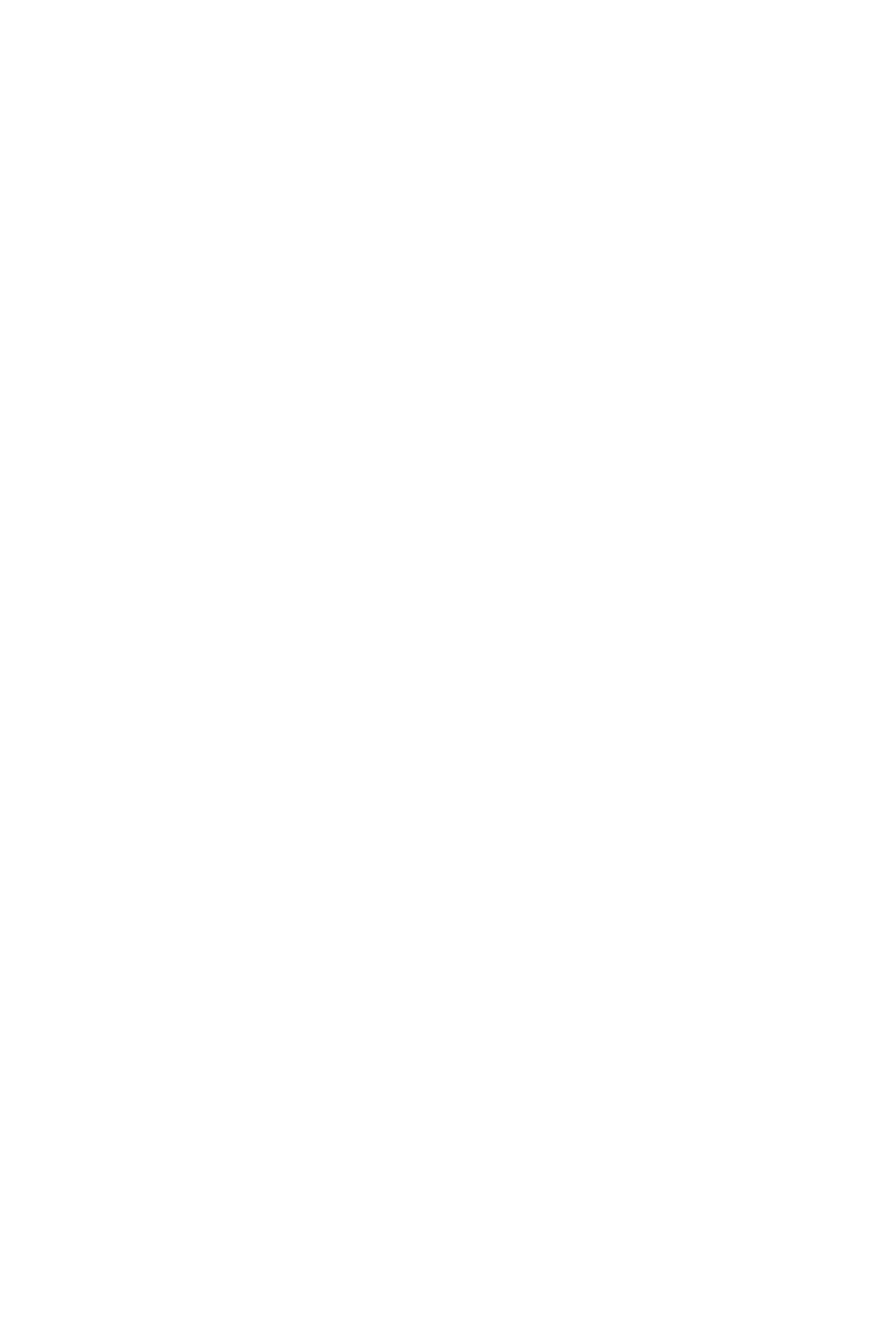
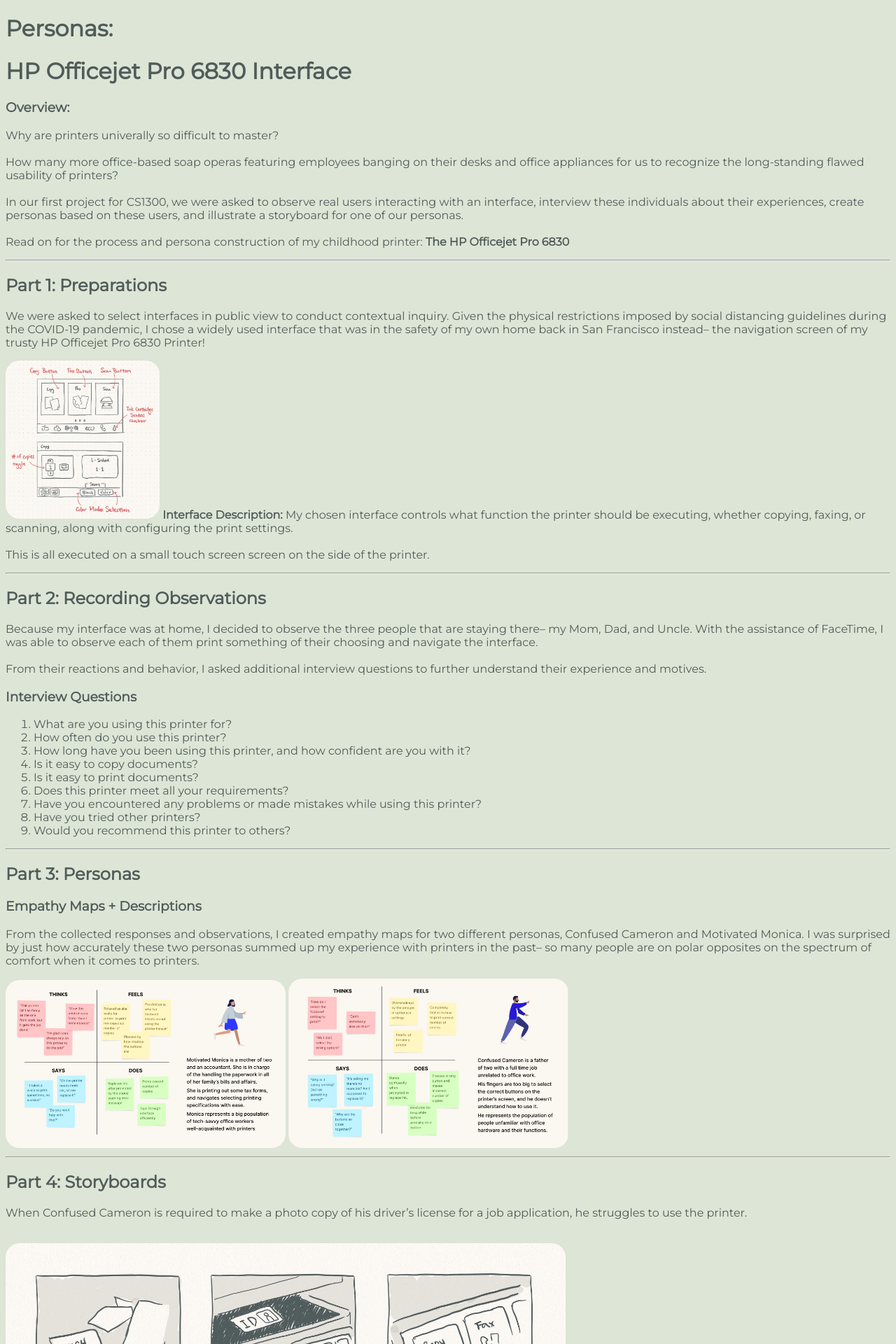
Before and after one commit to theconnieliu/Personas-Storyboarding, a PHP site: page / in a window 1280 px wide. Before the commit the part shown is empty. Shown: the top 1920 px of the page at 70% size. Before the commit the page ends 800 px from the top, so only its background shows below. Run offline with PHP 8.4, Linux system fonts and the light colour scheme.

Commit message:
Finished barebones HTML and CSS

```diff
--- a/home.html
+++ b/home.html
@@ -1,14 +1,133 @@
 <!doctype html>
 
 <html>
+  <main>
   <head>
-    <title>INSERT TITLE HERE!</title>
+    <title></title>
     <link rel="stylesheet" href="index.css">
     <!-- TODO: add additional links here! e.g. fonts, icons, more stylesheets, etc. -->
+    <link href="https://fonts.googleapis.com/css2?family=Montserrat&display=swap" rel="stylesheet">
     <meta content="width=device-width, initial-scale=1" name="viewport" />
   </head>
 
   <body>
     <!-- TODO: put your HTML code here! -->
+    <h1 class= "title">Personas:</h1>
+    <h1 class= "title-accent">HP Officejet Pro 6830 Interface</h1>
+    <h3>Overview:</h3>
+    <p>Why are printers univerally so difficult to master?
+      <br>
+      <br>
+      How many more office-based soap operas featuring employees banging on their desks and office appliances
+      for us to recognize the long-standing flawed usability of printers?
+      <br>
+      <br>
+      In our first project for CS1300, we were asked to observe real users interacting with an interface,
+      interview these individuals about their experiences, create personas based on these users,
+      and illustrate a storyboard for one of our personas.
+      <br>
+      <br>
+      Read on for the process and persona construction of my childhood printer:
+      <b>The HP Officejet Pro 6830</b>
+    </p>
+    <hr>
+
+    <h2>Part 1: Preparations</h2>
+    <p>
+      We were asked to select interfaces in public view to conduct contextual inquiry.
+      Given the physical restrictions imposed by social distancing guidelines during the COVID-19 pandemic,
+      I chose a widely used interface that was in the safety of my own home back in San Francisco instead–
+      the navigation screen of my trusty HP Officejet Pro 6830 Printer!
+    </p>
+    <p>
+      <img class= "interface-sketch" alt= "Sketch of Printer's Touchscreen Interface" src= "images/Persona Interface Sketch.jpg">
+      <b>Interface Description:</b>
+      My chosen interface controls what function the printer should be executing, whether copying, faxing, or scanning,
+      along with configuring the print settings.
+      <br>
+      <br>
+      This is all executed on a small touch screen screen on the side of the printer.
+    </p>
+    <hr>
+
+    <h2>Part 2: Recording Observations</h2>
+    <p>Because my interface was at home, I decided to observe the three people that are staying there–
+      my Mom, Dad, and Uncle. With the assistance of FaceTime, I was able to observe each of them print
+      something of their choosing and navigate the interface.
+      <br>
+      <br>
+      From their reactions and behavior, I asked additional interview questions to further understand their experience
+      and motives.
+    </p>
+
+    <!--Insert Observation Cards Here-->
+    <div class= "observation-cards">
+      <div class= "dad-observation-card">
+
+      </div>
+      <div class = "mom-observation-card">
+
+      </div>
+      <div class = "uncle-observation-card">
+
+      </div>
+    </div>
+
+    <h3>Interview Questions</h3>
+    <ol>
+      <li>What are you using this printer for?</li>
+      <li>How often do you use this printer?</li>
+      <li>How long have you been using this printer, and how confident are you with it?</li>
+      <li>Is it easy to copy documents?</li>
+      <li>Is it easy to print documents?</li>
+      <li>Does this printer meet all your requirements?</li>
+      <li>Have you encountered any problems or made mistakes while using this printer?</li>
+      <li>Have you tried other printers?</li>
+      <li> Would you recommend this printer to others?</li>
+    </ol>
+
+    <!--Insert Interview Response Cards Here-->
+    <div class= "interview-cards">
+      <div class= "dad-interview-card">
+
+      </div>
+      <div class = "mom-interview-card">
+
+      </div>
+      <div class = "uncle-interview-card">
+
+      </div>
+    </div>
+    <hr>
+
+    <h2>Part 3: Personas</h2>
+    <h3><b>Empathy Maps + Descriptions</b></h3>
+    <p>From the collected responses and observations, I created empathy maps for two different personas,
+      Confused Cameron and Motivated Monica. I was surprised by just how accurately these two personas
+      summed up my experience with printers in the past– so many people are on polar opposites on the spectrum
+      of comfort when it comes to printers.
+    </p>
+    <div class= "empathy-maps">
+      <img class= "empathy-card" alt= "Empathy Map for Motivated Monica" src= "images/MotivatedMonica.png">
+      <img class= "empathy-card" alt= "Empathy Map for Confused Cameron" src= "images/ConfusedCameron.png">
+    </div>
+    <hr>
+
+    <h2>Part 4: Storyboards</h2>
+    <p>When Confused Cameron is required to make a photo copy of his driver’s license for a job application,
+      he struggles to use the printer.
+    </p>
+    <br>
+    <img class ="storyboard" alt= "Storyboard for Confused Cameron" src= "images/Confused Cameron Storyboard.jpg">
+    <hr>
+
+    <h2>Takeaways:</h2>
+    <p>Being dropped in the deep and and having to actively observe and create my own personas gave me an in-depth
+      crash course about personas, giving me a better idea of what a persona is and how they are developed.
+      I also got to see my uncle, who’s usually so sure of himself, fumble with a printer for fifteen minutes–
+      that’s one way to bond with family while socially distant!
+    </p>
+
   </body>
+</main>
 </html>
--- a/index.css
+++ b/index.css
@@ -1 +1,28 @@
 /* Put your style information here! */
+body {
+    background-color: #DDE5D6;
+}
+h1, h2, h3, p, ol, li {
+    font-family: 'Montserrat', sans-serif;
+    color: #505C5A
+}
+
+
+.title-accent {
+    font-weight: bold;
+}
+
+.interface-sketch {
+    border-radius: 20px;
+    width: 220px;
+}
+
+.empathy-card {
+    border-radius: 20px;
+    width: 400px;
+}
+
+.storyboard {
+    border-radius: 20px;
+    width: 800px;
+}
```
Also changed, not shown: 1 other file.
